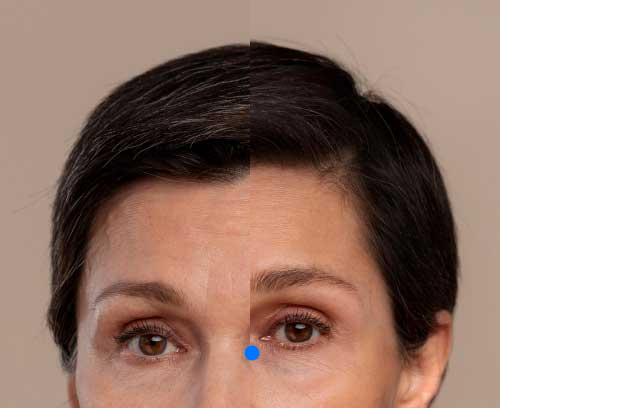
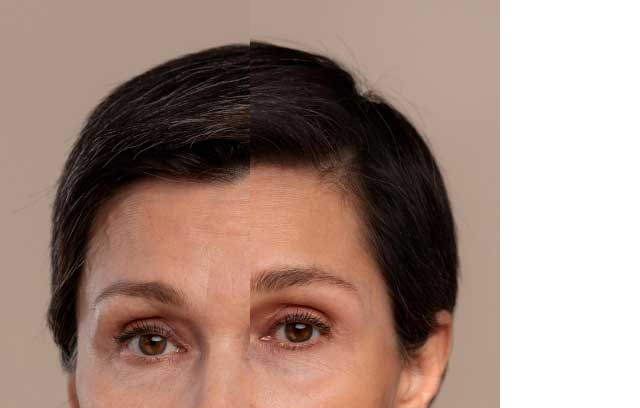
Before and after one commit to vidarezaei/beforeafter, a React (Create React App) app: page / in a window 1280 px wide. Shown: the top 408 px of the page, without its empty margins (0-640 px from the left). Built offline with nearby package versions, Linux system fonts and the light colour scheme.

Commit message:
change algorithm

```diff
--- a/src/Component/BeforeAfter.css
+++ b/src/Component/BeforeAfter.css
@@ -1,35 +1,60 @@
-.container{
+.container,
+.container * {
+  user-select: none;
+}
+.beforeImgcs ,
+.afterImgcs  {
+  user-drag: none;
+  user-select: none;
+  -webkit-user-drag: none;
+  -webkit-user-select: none;
+}
+.container {
     position: relative;
     width: 500px;
     height: 701px;
     overflow: hidden;
+    cursor: pointer;
   }
-.beforeImgcs,.afterImgcs{
+
+  .beforeImgcs,
+  .afterImgcs {
     position: absolute;
     top: 0;
-left:0;
+    left: 0;
     height: 100%;
+    width: 100%;
     overflow: hidden;
-display: block;
   }
-.bordervalue{
+
+
+  .beforeImgcs{
+    z-index: 2;
+  }
+  .afterImgcs{
+z-index: 1;
+  }
+  .border {
     position: absolute;
+    top: 0;
+    width: 2px;
+    height: 100%;
+    background: white;
+    cursor: ew-resize;
+    z-index: 10;
+    display: flex;
+    align-items: center;
+    justify-content: center;
+  }
+
+  .borderBubble {
+    position: absolute;
+    width: 24px;
+    height: 24px;
+    background-color: #ffffff;
+    border: 2px solid #000;
+    border-radius: 50%;
     top: 50%;
   left: 50%;
   transform: translateX(-50%) translateY(-50%);
-    z-index: 9999;
-    width: 100%;
-    appearance: none;
-    height: 10px;
-    background: transparent;
-    border-radius: 5px;
   }
-
-.bordervalue::-webkit-slider-thumb,.bordervalue::-moz-slider-thumb{
-    appearance: none;
-    width: 20px;
-    height:100%;
-    background: red;
-    cursor: pointer;
-
-}
```
Lines whose indentation alone changed are shown as unchanged.
